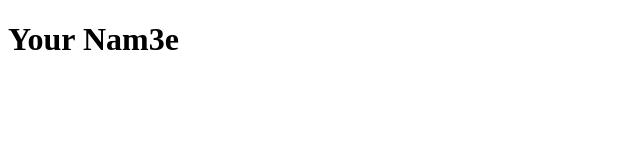
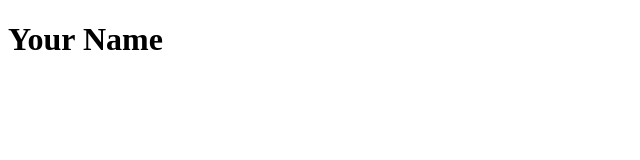
Before and after one commit to zachjrt/zachjrt.github.io, a plain HTML site: page index.html in a window 1280 px wide. Shown: the full height of the page, 0-640 px from the left. Drawn offline with Linux system fonts and the light colour scheme.

Commit message:
Update index.html

```diff
--- a/index.html
+++ b/index.html
@@ -4,6 +4,6 @@
   <title>Your Name</title>
 </head>
 <body>
- <h1>Your Nam3e</h1>
+ <h1>Your Name</h1>
 </body>
 </html>
```
